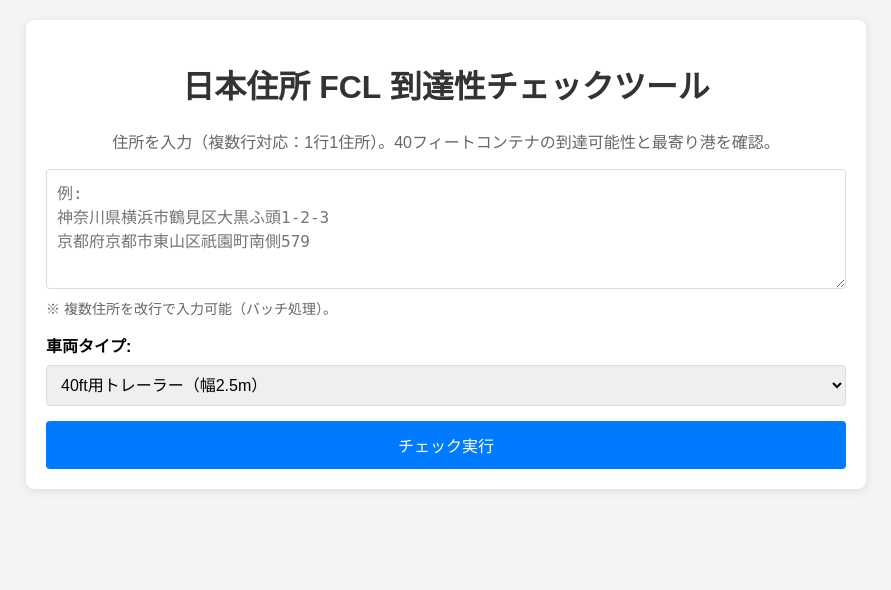
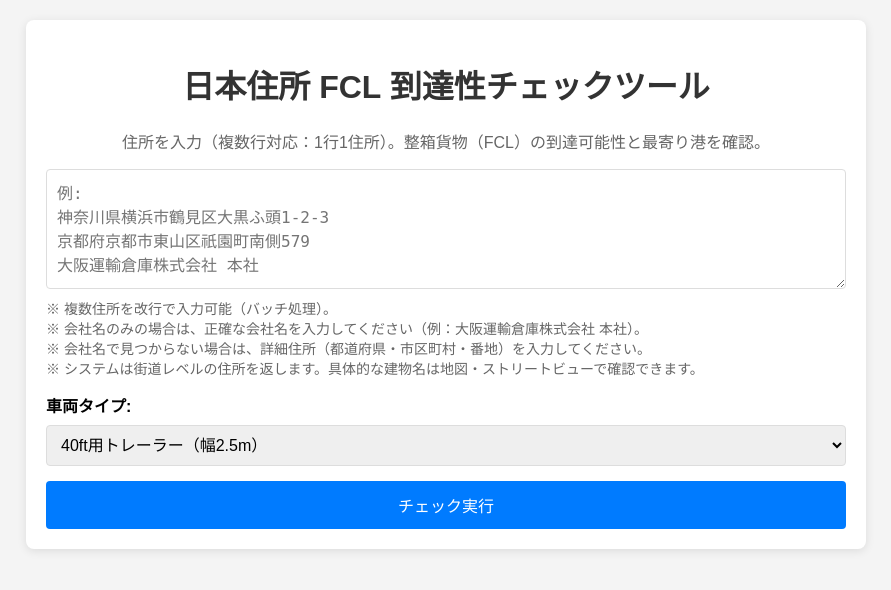
Before and after one commit to Rookie-TT/jp-fcl-checker, a Flask app: page / in a window 1280 px wide. Shown: the top 590 px of the page, without its empty margins (194-1085 px from the left). Run offline with Flask 3, Linux system fonts and the light colour scheme.

Commit message:
优化英文地址以及公司名称识别，以及街景定位优化

```diff
--- a/templates/index.html
+++ b/templates/index.html
@@ -193,10 +193,15 @@
 <body>
     <div class="container">
         <h1>日本住所 FCL 到達性チェックツール</h1>
-        <p style="text-align: center; color: #666;">住所を入力（複数行対応：1行1住所）。40フィートコンテナの到達可能性と最寄り港を確認。</p>
+        <p style="text-align: center; color: #666;">住所を入力（複数行対応：1行1住所）。整箱貨物（FCL）の到達可能性と最寄り港を確認。</p>
 
-        <textarea id="addresses" placeholder="例:&#10;神奈川県横浜市鶴見区大黒ふ頭1-2-3&#10;京都府京都市東山区祇園町南側579"></textarea>
-        <div class="batch-note">※ 複数住所を改行で入力可能（バッチ処理）。</div>
+        <textarea id="addresses" placeholder="例:&#10;神奈川県横浜市鶴見区大黒ふ頭1-2-3&#10;京都府京都市東山区祇園町南側579&#10;大阪運輸倉庫株式会社 本社"></textarea>
+        <div class="batch-note">
+            ※ 複数住所を改行で入力可能（バッチ処理）。<br>
+            ※ 会社名のみの場合は、正確な会社名を入力してください（例：大阪運輸倉庫株式会社 本社）。<br>
+            ※ 会社名で見つからない場合は、詳細住所（都道府県・市区町村・番地）を入力してください。<br>
+            ※ システムは街道レベルの住所を返します。具体的な建物名は地図・ストリートビューで確認できます。
+        </div>
 
         <!-- 车辆类型选择 -->
         <div style="margin: 15px 0;">
@@ -264,13 +269,27 @@
             }
         }
 
-        function openStreetView(lat, lng) {
-            const url = `https://www.google.com/maps/@?api=1&map_action=pano&viewpoint=${lat},${lng}`;
+        function openStreetView(lat, lng, address) {
+            // 使用地址搜索街景（更可靠），如果没有地址则使用坐标
+            let url;
+            if (address) {
+                // 先打开地图，然后用户可以拖动小黄人到有街景的地方
+                url = `https://www.google.com/maps/search/${encodeURIComponent(address)}/@${lat},${lng},17z`;
+            } else {
+                // 使用坐标打开街景（可能没有覆盖）
+                url = `https://www.google.com/maps/@?api=1&map_action=pano&viewpoint=${lat},${lng}`;
+            }
             window.open(url, '_blank');
         }
 
         function openGoogleMaps(lat, lng) {
             const url = `https://www.google.com/maps/search/?api=1&query=${lat},${lng}`;
+            window.open(url, '_blank');
+        }
+
+        function openGoogleMapsSearch(address) {
+            // 使用地址搜索（更精确）
+            const url = `https://www.google.com/maps/search/?api=1&query=${encodeURIComponent(address)}`;
             window.open(url, '_blank');
         }
 
@@ -342,7 +361,14 @@
 
                         data.results.forEach((r, index) => {
                             if (r.error) {
-                                output += `<p><strong>${r.address || '不明'}:</strong> ${r.error}</p>`;
+                                // 显示错误信息，包括详细理由
+                                output += `
+                                    <div style="border-left: 3px solid #ffc107; padding-left: 10px; margin: 10px 0; background: #fff9e6; padding: 15px; border-radius: 4px;">
+                                        <p><strong>住所:</strong> ${r.address || '不明'}</p>
+                                        <p><strong>状態:</strong> <span style="color: #856404; font-weight: bold;">⚠️ ${r.error}</span></p>
+                                        <p><strong>詳細:</strong> ${r.reason || r.error}</p>
+                                    </div>
+                                `;
                             } else {
                                 const status = r.can_access ? '到達可能' : '到達不可';
                                 const mapId = `map-${index}`;
@@ -358,6 +384,7 @@
                                 output += `
                                     <div style="border-left: 3px solid ${r.can_access ? '#28a745' : '#dc3545'}; padding-left: 10px; margin: 10px 0; background: white; padding: 15px; border-radius: 4px;">
                                         <p><strong>住所:</strong> ${addressDisplay}</p>
+                                        ${r.location_note ? `<p style="color: #856404; background: #fff3cd; padding: 8px; border-radius: 4px; font-size: 0.9em;">⚠️ ${r.location_note}</p>` : ''}
                                         <p><strong>到達可能か:</strong> <span class="${r.can_access ? 'ok' : 'no'}">${status}</span></p>
                                         <p><strong>理由:</strong> ${r.reason}</p>
                                         <p><strong>最寄り港:</strong> ${r.nearest_port}</p>
@@ -366,12 +393,19 @@
 
                                 // 如果有经纬度，添加地图
                                 if (r.lat && r.lng) {
+                                    // 准备搜索地址（优先使用日文地址）
+                                    const searchAddress = r.used_address || r.address;
                                     output += `
                                         <div style="margin-top: 15px; border: 1px solid #ddd; border-radius: 4px; overflow: hidden;">
-                                            <div style="background: white; padding: 10px; border-bottom: 1px solid #ddd; display: flex; gap: 10px; flex-wrap: wrap;">
-                                                <button class="map-btn" onclick="toggleFullscreen('${mapId}')">📍 全画面表示</button>
-                                                <button class="map-btn secondary" onclick="openStreetView(${r.lat}, ${r.lng})">🚶 ストリートビュー</button>
-                                                <button class="map-btn secondary" onclick="openGoogleMaps(${r.lat}, ${r.lng})">🗺️ Google Maps で開く</button>
+                                            <div style="background: #f8f9fa; padding: 10px; border-bottom: 1px solid #ddd;">
+                                                <div style="display: flex; gap: 10px; flex-wrap: wrap; margin-bottom: 8px;">
+                                                    <button class="map-btn" onclick="toggleFullscreen('${mapId}')">📍 全画面表示</button>
+                                                    <button class="map-btn secondary" onclick="openStreetView(${r.lat}, ${r.lng}, '${searchAddress.replace(/'/g, "\\'")}')">🚶 ストリートビュー</button>
+                                                    <button class="map-btn secondary" onclick="openGoogleMapsSearch('${searchAddress.replace(/'/g, "\\'")}')">🔍 Google Maps で検索</button>
+                                                </div>
+                                                <div style="font-size: 0.85em; color: #666;">
+                                                    ℹ️ 地図の位置が不正確な場合は、「Google Maps で検索」ボタンで正確な位置を確認できます。
+                                                </div>
                                             </div>
                                             <div id="${mapId}" style="height: 350px; width: 100%;"></div>
                                         </div>
```
